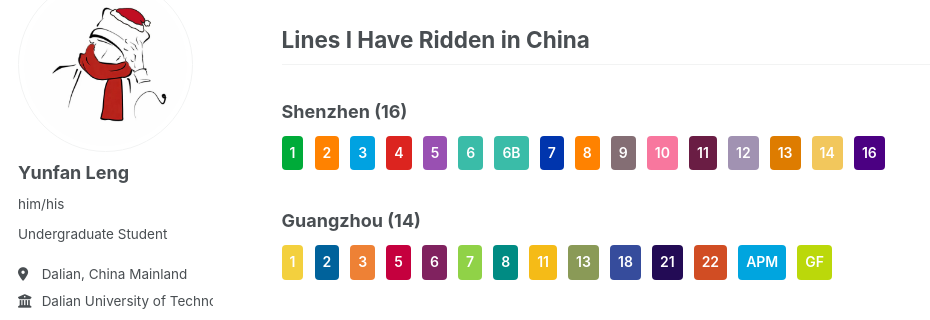
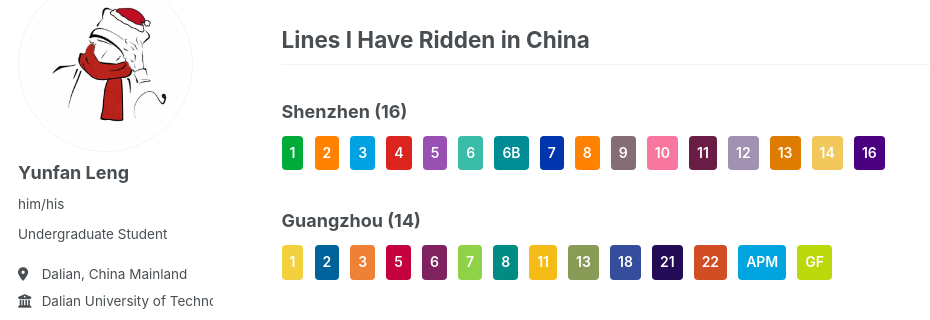
Before and after one commit to WENJIN6666/wenjin6666.github.io, a Jekyll site: the page built from _hobbies/urban-rail-transit.md, in a window 1280 px wide and 900 px high, scrolled down 1686 px. Shown: the part 124-444 px from the top of the window, without its empty margins (0-930 px from the left). Built offline with Jekyll 4.4.1, drawn with Linux system fonts in a browser that asks for light colours; some web fonts are replaced; a script bundle is joined from its source files by our own code; library files that are not in the unit come from our copies.

Commit message:
Update Shenzhen Metro Line 6B color to match Beijing Line 4

```diff
--- a/_hobbies/urban-rail-transit.md
+++ b/_hobbies/urban-rail-transit.md
@@ -49,7 +49,7 @@ I am an urban rail transit enthusiast with a long-standing interest in studying
 <a href="https://en.wikipedia.org/wiki/Line_4_(Shenzhen_Metro)" style="background-color:#dc241f;" target="_blank">4</a>
 <a href="https://en.wikipedia.org/wiki/Line_5_(Shenzhen_Metro)" style="background-color:#9950b2;" target="_blank">5</a>
 <a href="https://en.wikipedia.org/wiki/Line_6_(Shenzhen_Metro)" style="background-color:#3abca8;" target="_blank">6</a>
-<a href="https://en.wikipedia.org/wiki/Line_6_(Shenzhen_Metro)#Branch_line" style="background-color:#3abca8;" target="_blank">6B</a>
+<a href="https://en.wikipedia.org/wiki/Line_6_(Shenzhen_Metro)#Branch_line" style="background-color:#008C95;" target="_blank">6B</a>
 <a href="https://en.wikipedia.org/wiki/Line_7_(Shenzhen_Metro)" style="background-color:#0035ad;" target="_blank">7</a>
 <a href="https://en.wikipedia.org/wiki/Line_8_(Shenzhen_Metro)" style="background-color:#ff8200;" target="_blank">8</a>
 <a href="https://en.wikipedia.org/wiki/Line_9_(Shenzhen_Metro)" style="background-color:#846e74;" target="_blank">9</a>
```
